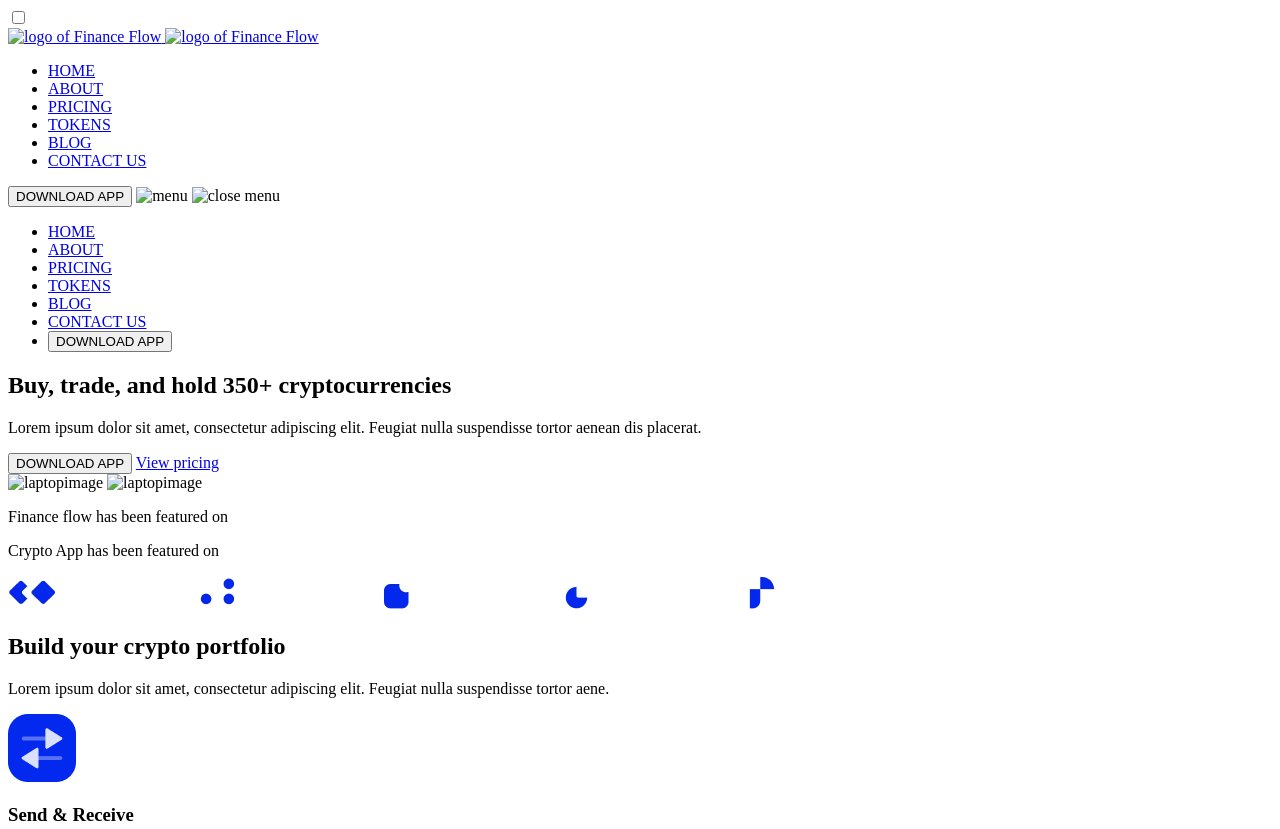
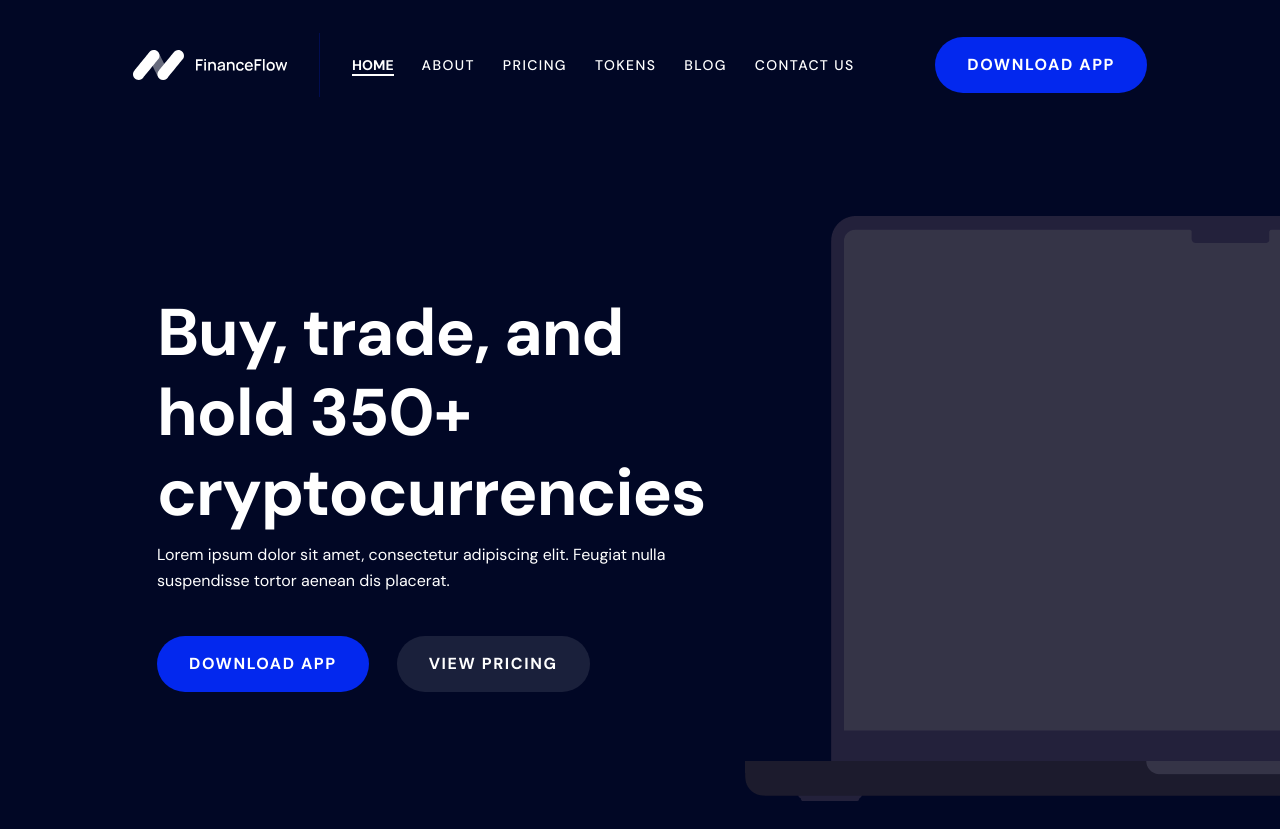
Before and after one commit to hudaysawalha-web/FinanceFlow-Frontend-design, a website: page index.html in a window 1280 px wide. Shown: the top 829 px of the page. Drawn offline with Linux system fonts and the light colour scheme; the site is published under a folder, as on GitHub Pages, so addresses that start at the root find nothing; files whose address does not match are found by name.

Commit message:
fix: update resource paths in index.html for correct linking

```diff
--- a/index.html
+++ b/index.html
@@ -4,7 +4,7 @@
 <head>
     <meta charset="UTF-8">
     <meta name="viewport" content="width=device-width, initial-scale=1.0">
-    <link href="../assets/css/output.css" rel="stylesheet">
+    <link href="./assets/css/output.css" rel="stylesheet">
     <link rel="preconnect" href="https://fonts.googleapis.com">
     <link rel="preconnect" href="https://fonts.gstatic.com" crossorigin>
     <link
@@ -21,22 +21,22 @@
         <div class="nav_container">
             <nav class="flex items-center gap-8">
                 <a class="logo block max-md:hidden" href="/Homepage.html">
-                    <img src="../assets/images/logo Finaince flow.svg" alt="logo of Finance Flow">
+                    <img src="./assets/images/logo Finaince flow.svg" alt="logo of Finance Flow">
                 </a>
                 <a class="logo hidden max-md:block" href="/Homepage.html">
-                    <img src="../assets/images/logo Finance flow for phone.svg" alt="logo of Finance Flow">
+                    <img src="./assets/images/logo Finance flow for phone.svg" alt="logo of Finance Flow">
                 </a>
                 <div class="w-px h-16 bg-dark-blue block max-md:hidden"></div>
 
                 <!-- Desktop nav links -->
                 <div class="list block max-md:hidden">
                     <ul class="flex gap-7">
-                        <li><a class="nav-link nav-link-active" href="/Pages/Homepage.html">HOME</a></li>
+                        <li><a class="nav-link nav-link-active" href="./pages/Homepage.html">HOME</a></li>
                         <li><a class="nav-link nav-link-inactive" href="#">ABOUT</a></li>
-                        <li><a class="nav-link nav-link-inactive" href="/Pages/PricingPage.html">PRICING</a></li>
+                        <li><a class="nav-link nav-link-inactive" href="./pages/PricingPage.html">PRICING</a></li>
                         <li><a class="nav-link nav-link-inactive" href="#">TOKENS</a></li>
-                        <li><a class="nav-link nav-link-inactive" href="/Pages/BlogPage.html">BLOG</a></li>
-                        <li><a class="nav-link nav-link-inactive" href="/Pages/ContactUsPage.html">CONTACT US</a></li>
+                        <li><a class="nav-link nav-link-inactive" href="./pages/BlogPage.html">BLOG</a></li>
+                        <li><a class="nav-link nav-link-inactive" href="./pages/ContactUsPage.html">CONTACT US</a></li>
                     </ul>
                 </div>
             </nav>
@@ -49,23 +49,23 @@
             <!-- Mobile menu icons -->
             <label for="menu-toggle"
                 class="menu-open cursor-pointer hidden max-md:flex bg-blue px-2.5 pt-3.25 pb-3 rounded-full items-center justify-center">
-                <img src="../assets/images/menu.svg" alt="menu">
+                <img src="./assets/images/menu.svg" alt="menu">
             </label>
             <label for="menu-toggle"
                 class="menu-close cursor-pointer hidden bg-blue px-2.5 pt-3.25 pb-3 rounded-full items-center justify-center">
-                <img src="../assets/images/x menu.svg" alt="close menu">
+                <img src="./assets/images/x menu.svg" alt="close menu">
             </label>
         </div>
 
         <!-- Mobile dropdown menu -->
         <div class="hidden peer-checked:max-md:block w-full px-11.25 mt-6">
             <ul class="flex flex-col items-center gap-10">
-                <li><a class="nav-linklist nav-link-active" href="/Pages/Homepage.html">HOME</a></li>
+                <li><a class="nav-linklist nav-link-active" href="./pages/Homepage.html">HOME</a></li>
                 <li><a class="nav-linklist " href="#">ABOUT</a></li>
-                <li><a class="nav-linklist " href="/Pages/PricingPage.html">PRICING</a></li>
+                <li><a class="nav-linklist " href="./pages/PricingPage.html">PRICING</a></li>
                 <li><a class="nav-linklist " href="#">TOKENS</a></li>
-                <li><a class="nav-linklist " href="/Pages/BlogPage.html">BLOG</a></li>
-                <li><a class="nav-linklist " href="/Pages/ContactUsPage.html">CONTACT US</a></li>
+                <li><a class="nav-linklist " href="./pages/BlogPage.html">BLOG</a></li>
+                <li><a class="nav-linklist " href="./pages/ContactUsPage.html">CONTACT US</a></li>
                 <li class="w-full"><button class="btn-download">DOWNLOAD APP</button></li>
             </ul>
         </div>
@@ -88,10 +88,10 @@
                 </div>
                 <div class="flex items-end shrink-0">
                     <img alt="laptopimage"
-                        src="../assets/images/home page imag and icons/hero section/Apple Computers.webp"
+                        src="./assets/images/home page imag and icons/hero section/Apple Computers.webp"
                         class="block w-auto h-auto max-h-full object-contain max-md:hidden" />
                     <img alt="laptopimage"
-                        src="../assets/images/home page imag and icons/hero section/full Apple Computers.webp"
+                        src="./assets/images/home page imag and icons/hero section/full Apple Computers.webp"
                         class="w-auto h-auto max-h-full object-contain hidden max-md:block" />
                 </div>
             </div>
@@ -404,7 +404,7 @@
                 <div class="news-list max-lg:grid max-lg:grid-cols-1  max-lg:gap-4 max-lg:px-4 lg:px-0 ">
                     <div class="news-card ">
 
-                        <img src=".../assets/images/home page imag and icons/News 1.webp" alt="news image"
+                        <img src="./assets/images/home page imag and icons/News 1.webp" alt="news image"
                             class="cover-news-card">
 
                         <div class="px-[23px]">
@@ -417,7 +417,7 @@
                                 </p>
                             </div>
                             <div class="news-card-footer ">
-                                <img src=".../assets/images/home page imag and icons/Avatar 3.webp" alt="avatar image">
+                                <img src="./assets/images/home page imag and icons/Avatar 3.webp" alt="avatar image">
                                 <div>
                                     <h4>Alex Turner</h4>
                                     <p>August 2, 2021</p>
@@ -428,7 +428,7 @@
 
                     <div class="news-card ">
 
-                        <img src=".../assets/images/home page imag and icons/News 1.webp" alt="news image"
+                        <img src="./assets/images/home page imag and icons/News 1.webp" alt="news image"
                             class="cover-news-card">
 
                         <div class="px-[23px]">
@@ -441,7 +441,7 @@
                                 </p>
                             </div>
                             <div class="news-card-footer ">
-                                <img src=".../assets/images/home page imag and icons/Avatar 3.webp" alt="avatar image">
+                                <img src="./assets/images/home page imag and icons/Avatar 3.webp" alt="avatar image">
                                 <div>
                                     <h4>Alex Turner</h4>
                                     <p>August 2, 2021</p>
@@ -451,7 +451,7 @@
                     </div>
                     <div class="news-card ">
 
-                        <img src=".../assets/images/home page imag and icons/News 1.webp" alt="news image"
+                        <img src="./assets/images/home page imag and icons/News 1.webp" alt="news image"
                             class="cover-news-card">
 
                         <div class="px-[23px]">
@@ -464,7 +464,7 @@
                                 </p>
                             </div>
                             <div class="news-card-footer ">
-                                <img src=".../assets/images/home page imag and icons/Avatar 3.webp" alt="avatar image">
+                                <img src="./assets/images/home page imag and icons/Avatar 3.webp" alt="avatar image">
                                 <div>
                                     <h4>Alex Turner</h4>
                                     <p>August 2, 2021</p>
@@ -475,7 +475,7 @@
                 </div>
             </a>
             <div class="flex justify-center mb-20">
-                <a href="/Pages/BlogPage.html" class="btn-secondary items-center ">View All Articles</a>
+                <a href="./pages/BlogPage.html" class="btn-secondary items-center ">View All Articles</a>
             </div>
 
         </section>
@@ -494,7 +494,7 @@
                         pellentesque
                         tortor semper elementum. Felis.</p>
 
-                    <button class="btn-app-store my-[16px]"><img src="../assets/images/Footer/appleicon.svg"
+                    <button class="btn-app-store my-[16px]"><img src="./assets/images/Footer/appleicon.svg"
                             alt="App Store"> APP
                         STORE</button>
                     <img src="./assets/images/home page imag and icons/iPhonesdown.webp" alt="iPhone download"
@@ -505,7 +505,7 @@
                     <p class="my-4">Lorem ipsum dolor sit amet, consectetur adipiscing elit. Mauris sed nulla integer in
                         pellentesque
                         tortor semper elementum. Felis.</p>
-                    <button class="btn-app-store  my-[16px]"><img src="../assets/images/Footer/playstore.svg"
+                    <button class="btn-app-store  my-[16px]"><img src="./assets/images/Footer/playstore.svg"
                             alt="Play Store">
                         PLAY STORE</button>
                     <img src="./assets/images/home page imag and icons/Samsung Galaxys.webp"
@@ -540,12 +540,12 @@
 
                 <p class="footer-menu-title font-bold">MENU</p>
                 <ul class="footer-menu-list">
-                    <li><a href="/Pages/Homepage.html">HOME</a></li>
+                    <li><a href="./pages/Homepage.html">HOME</a></li>
                     <li><a href="#">ABOUT</a></li>
-                    <li><a href="/Pages/PricingPage.html">PRICING</a></li>
+                    <li><a href="./pages/PricingPage.html">PRICING</a></li>
                     <li><a href="#">TOKENS</a></li>
-                    <li><a href="/Pages/BlogPage.html">BLOG</a></li>
-                    <li><a href="/Pages/ContactUsPage.html">CONTACT US</a></li>
+                    <li><a href="./pages/BlogPage.html">BLOG</a></li>
+                    <li><a href="./pages/ContactUsPage.html">CONTACT US</a></li>
                 </ul>
 
             </div>
```
